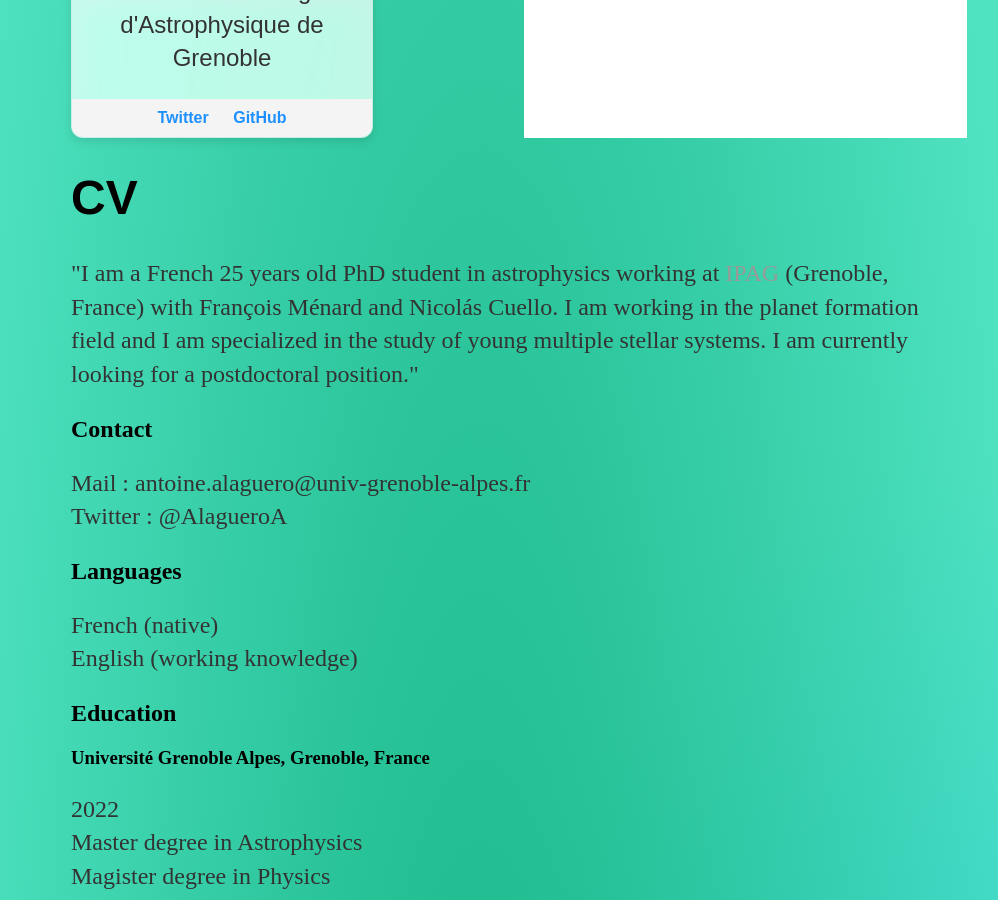
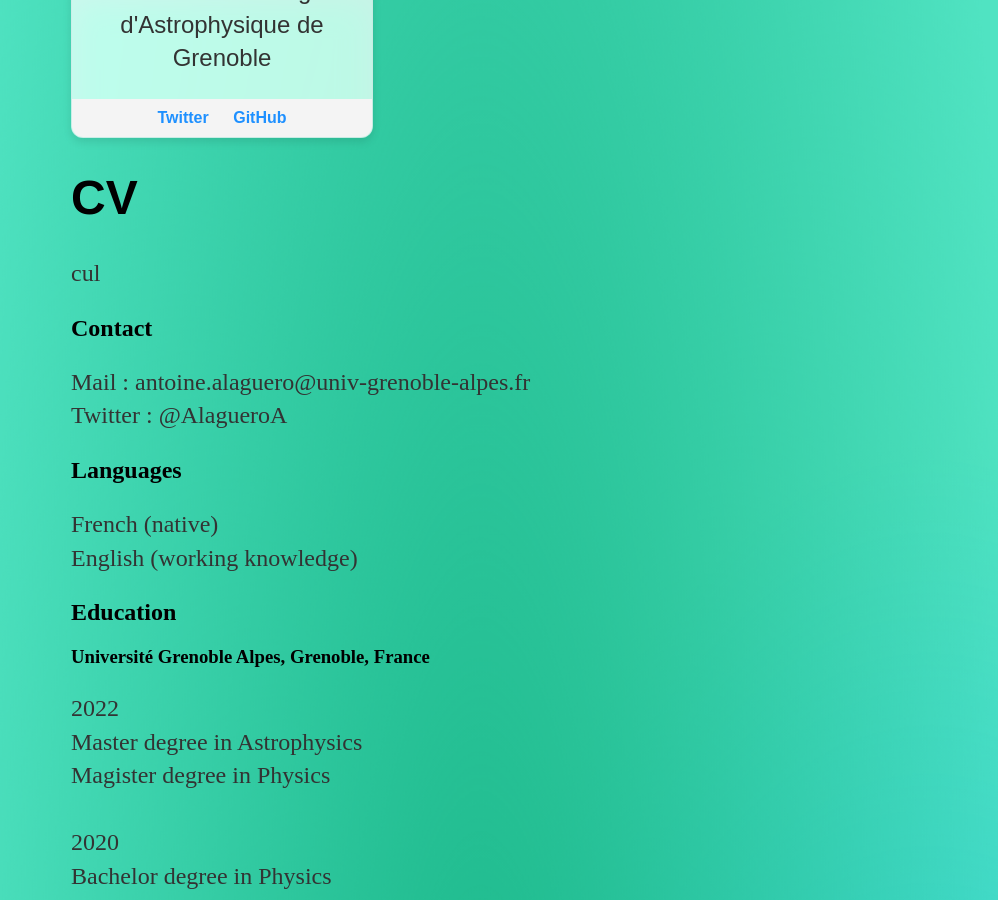
Before and after one commit to AlagueroA/AlagueroA.github.io, a Jekyll site: the page built from about/index.html, in a window 1280 px wide and 900 px high, scrolled down 438 px. Shown: the whole window, without its empty margins (121-1119 px from the left). Built offline with Jekyll 4.4.1, drawn with Linux system fonts in a browser that asks for light colours; part of the change alters nothing that is shown.

Commit message:
profilecard

```diff
--- a/about/index.html
+++ b/about/index.html
@@ -14,15 +14,15 @@ title: About
 <body>
     <div class="textbox">
         {% include profilecard.html %}
-        <input type="text" name="lastname" placeholder="Last Name">
+        <textarea type="text" name="lastname" placeholder="I am a French 25 years old PhD student in astrophysics working at
+        <a href="https://ipag.osug.fr">IPAG</a> (Grenoble, France) with François Ménard and Nicolás Cuello.
+        I am working in the planet formation field and I am specialized in the study of young multiple stellar systems.
+        I am currently looking for a postdoctoral position."></textarea>
     </div>
 
     <h1>CV</h1>
     <p>
-        "I am a French 25 years old PhD student in astrophysics working at
-        <a href="https://ipag.osug.fr">IPAG</a> (Grenoble, France) with François Ménard and Nicolás Cuello.
-        I am working in the planet formation field and I am specialized in the study of young multiple stellar systems.
-        I am currently looking for a postdoctoral position."
+        cul
     </p>
 
     <h2>Contact</h2>
```
